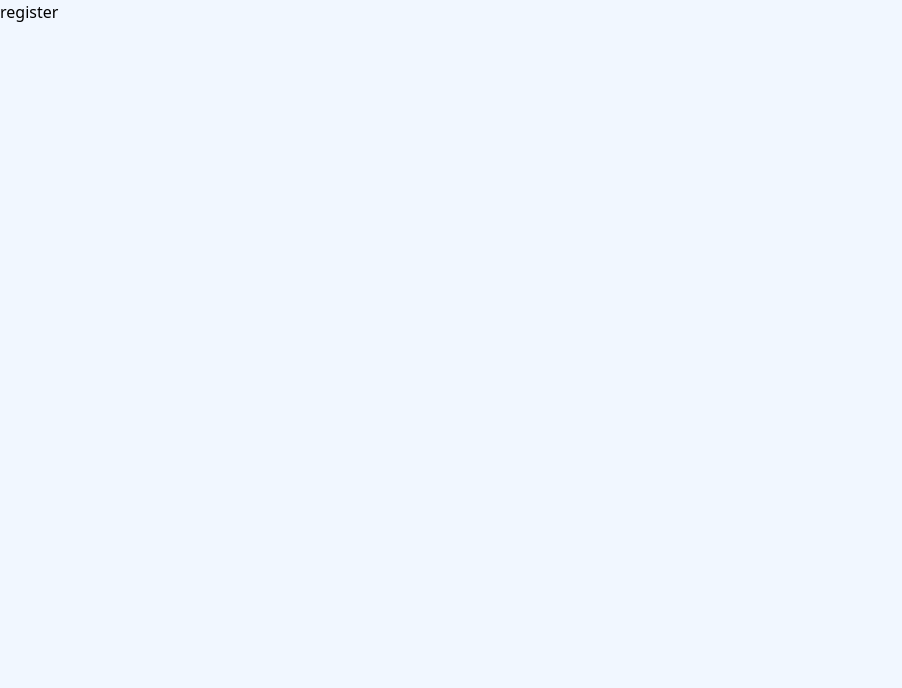
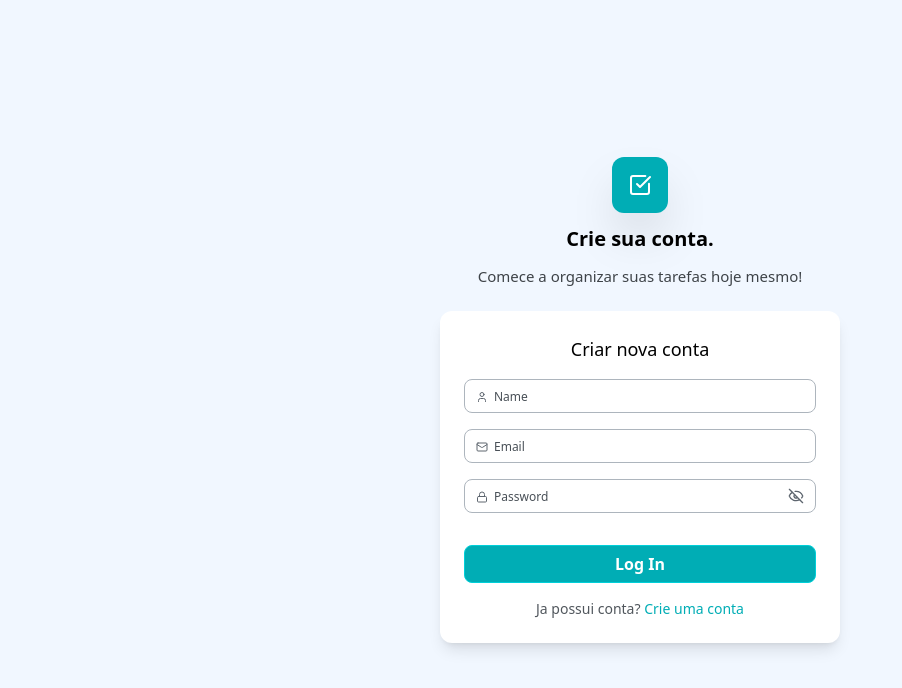
Before and after one commit to Rotiivv/front-end, a React (Vite) app: page /register in a window 1280 px wide. Shown: the top 688 px of the page, without its empty margins (0-902 px from the left). Built offline with nearby package versions, Linux system fonts and the light colour scheme.

Commit message:
feat: add Register component

```diff
--- a/src/assets/icons/index.ts
+++ b/src/assets/icons/index.ts
@@ -3,5 +3,6 @@ import LockIcon from "./Lock.svg?react";
 import EmailIcon from "./Email.svg?react";
 import EyeIcon from "./Eye.svg?react";
 import EyeOffIcon from "./Eye-off.svg?react";
+import UserIcon from "./User.svg?react";
 
-export { CheckIcon, LockIcon, EmailIcon, EyeIcon, EyeOffIcon };
+export { CheckIcon, LockIcon, EmailIcon, EyeIcon, EyeOffIcon, UserIcon };
--- a/src/router/index.tsx
+++ b/src/router/index.tsx
@@ -1,6 +1,7 @@
 import { createBrowserRouter } from "react-router-dom";
 import AuthGuard from "./AuthGuard";
 import Login from "../view/pages/Login";
+import Register from "../view/pages/Register";
 
 const router = createBrowserRouter([
   {
@@ -28,7 +29,7 @@ const router = createBrowserRouter([
       },
       {
         path: "register",
-        element: <h1>register</h1>,
+        element: <Register />,
       },
     ],
   },
--- /dev/null
+++ b/src/view/pages/Register.tsx
@@ -0,0 +1,81 @@
+import {
+  CheckIcon,
+  EmailIcon,
+  EyeIcon,
+  EyeOffIcon,
+  LockIcon,
+  UserIcon,
+} from "../../assets/icons";
+import Input from "../components/Input";
+import Button from "../components/Button";
+import { Link } from "react-router-dom";
+import useLoginController from "../../hooks/useLoginController";
+
+const Register = () => {
+  const { showPassword, togglePasswordVisibility } = useLoginController();
+
+  return (
+    <>
+      <div className="bg-transparent flex flex-col justify-center items-center w-full h-full p-4 gap-6">
+        <div className="flex items-center flex-col gap-3 text-center">
+          <div className="bg-[#00ADB5] p-4 rounded-xl shadow-2xl">
+            <CheckIcon className="text-white" />
+          </div>
+          <h1 className="font-semibold text-xl">Crie sua conta.</h1>
+
+          <p className="font-light text-[#3e4348] text-[15px]">
+            Comece a organizar suas tarefas hoje mesmo!
+          </p>
+        </div>
+        <div className="bg-white max-w-[400px] w-full rounded-xl shadow-lg">
+          <div className="px-6 py-6 w-full space-y-4 text-center">
+            <p className="text-lg">Criar nova conta</p>
+            <div className="w-full flex flex-col gap-4 ">
+              <Input
+                placeholder="Name"
+                id="Name"
+                icon={<UserIcon className="h-3 w-3 text-[#5e666f]" />}
+              />
+              <Input
+                type="email"
+                placeholder="Email"
+                id="email"
+                icon={<EmailIcon className="h-3 w-3 text-[#5e666f]" />}
+              />
+              <Input
+                type={showPassword ? "password" : "none"}
+                placeholder="Password"
+                id="password"
+                icon={<LockIcon className="h-3 w-3 text-[#5e666f]" />}
+                eyeIcon={
+                  showPassword ? (
+                    <EyeOffIcon
+                      onClick={togglePasswordVisibility}
+                      className="h-6 w-6 transition-all hover:bg-[#f3f3f3] px-1 rounded-lg text-[#5e666f]"
+                    />
+                  ) : (
+                    <EyeIcon
+                      onClick={togglePasswordVisibility}
+                      className="h-6 w-6 transition-all text-[#5e666f] hover:bg-[#f3f3f3] px-1 rounded-lg"
+                    />
+                  )
+                }
+              />
+
+              <Button text="Log In" className="mt-4" />
+            </div>
+
+            <p className="font-base text-sm text-[#51575d]">
+              Ja possui conta?{" "}
+              <Link to="/login" className="text-[#00ADB5] hover:underline">
+                Crie uma conta
+              </Link>
+            </p>
+          </div>
+        </div>
+      </div>
+    </>
+  );
+};
+
+export default Register;
```
Also changed, not shown: src/assets/icons/User.svg (added).
